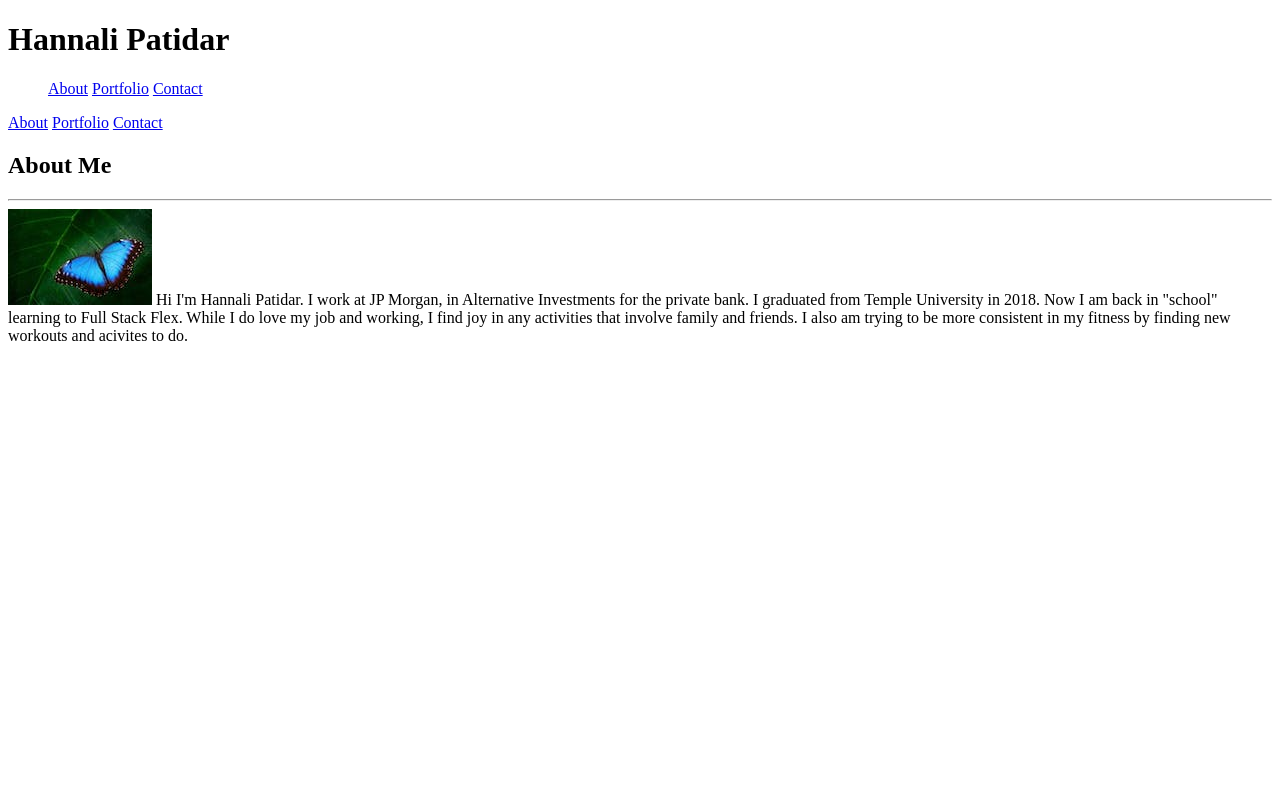
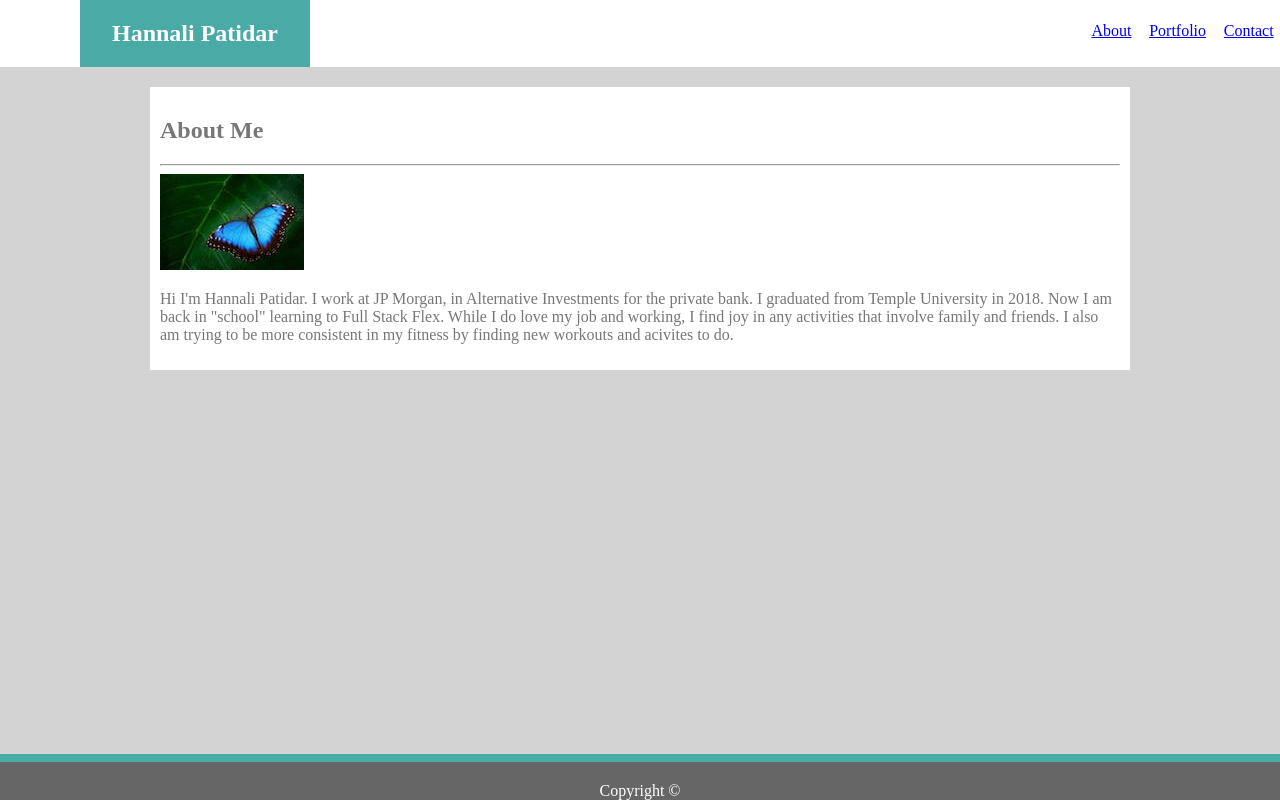
Before and after one commit to hannalip/01-HW-Portfolio, a plain HTML site: page index.html in a window 1280 px wide. Drawn offline with Linux system fonts and the light colour scheme.

Commit message:
added more coding to the index.html file, started CSS for the index.html file, added a nav bar to contact.html file.

```diff
--- a/assets/css/style.css
+++ b/assets/css/style.css
@@ -0,0 +1,71 @@
+html {
+    background-color: lightgrey;
+}
+body {
+    padding: 0;
+    margin: 0;
+  }
+
+  .navbar {
+    background: white;
+    border: #cccccc;
+    margin-bottom: 20px;
+  }
+
+  nav.navbar::after {
+    content: "";
+    clear: both;
+    display: table;
+  }
+  div.name {
+    float: left;
+    background: #4aaaa5;
+    margin-left: 5rem;
+    padding: 0 2rem;
+    font: white;
+  }
+
+  ul {
+    float: right;
+    list-style: none;
+  }
+
+  ul > li {
+    padding: 0.4rem;
+    display: inline-block;
+  }
+
+  ul > li:not(:last-child) {
+    border-right: 1px solid white;
+  }
+
+  .topnav {
+      color: #777777;
+  }
+
+.name {
+   color: white;
+}
+
+.about-me {
+    background: #ffffff;
+    color: #777777;
+    border: 1px solid: #dddddd;
+    width: 960px;
+    padding: 10px;
+    margin: auto;
+}
+
+
+
+footer {
+    background: #666666;
+    color: white;
+    border-top: 8px solid #4aaaa5;
+    position: fixed;
+    text-align: center;
+    width: 100%;
+    left: 0;
+    bottom: 0;
+    padding-top: 20px;
+}
--- a/index.html
+++ b/index.html
@@ -4,34 +4,38 @@
     <meta charset="UTF-8">
     <meta name="viewport" content="width=device-width, initial-scale=1.0">
     <meta http-equiv="X-UA-Compatible" content="ie=edge">
+    <link rel="stylesheet" href="assets/css/style.css" />
     <title>About</title>
 </head>
 <body>
-    <header>
+    <nav class="navbar">
+        <div class="name">
             <h1>Hannali Patidar</h1>
+        </div>
 
-        <nav>
-            <ul class="topnav">
-                <a class="active" href="#About">About</a>
-                <a href="#Portfolio">Portfolio</a>
-                <a href="#contact">Contact</a>
+        <ul class="nav-links">
+            <li><a href="#">About</a></li>
+            <li><a href="#">Portfolio</a></li>
+            <li><a href="#">Contact</a></li>
         </ul>
     </nav>
 
-        <div class="topnav">
-            <a class="active" href="#About">About</a>
-            <a href="#Portfolio">Portfolio</a>
-            <a href="#contact">Contact</a>
-        </div>
-    </header>
-
+    <div class="about-me">
      <h2>About Me</h2>
 
         <hr>
 
-    <div class="float-left"><img src="assets/butterfly.jpg">
-       <span class="paragraph"> </span> Hi I'm Hannali Patidar. I work at JP Morgan, in Alternative Investments for the private bank. I graduated from Temple University in 2018. Now I am back in "school" learning to Full Stack Flex.
+        <div class="image"><img src="assets/butterfly.jpg">
+            <p class="paragraph"> Hi I'm Hannali Patidar. I work at JP Morgan, in Alternative Investments for the private bank. I graduated from Temple University in 2018. Now I am back in "school" learning to Full Stack Flex.
         While I do love my job and working, I find joy in any activities that involve family and friends. I also am trying to be more consistent in my fitness by finding new workouts and acivites to do.
+            </p>
         </div>
+    </div>
+
+<footer>
+    Copyright &copy
+</footer>
+
 </body>
+
 </html>
```
Also changed, not shown: contact.html (+16 -4 lines), 1 other file. Lines whose indentation alone changed are shown as unchanged.
